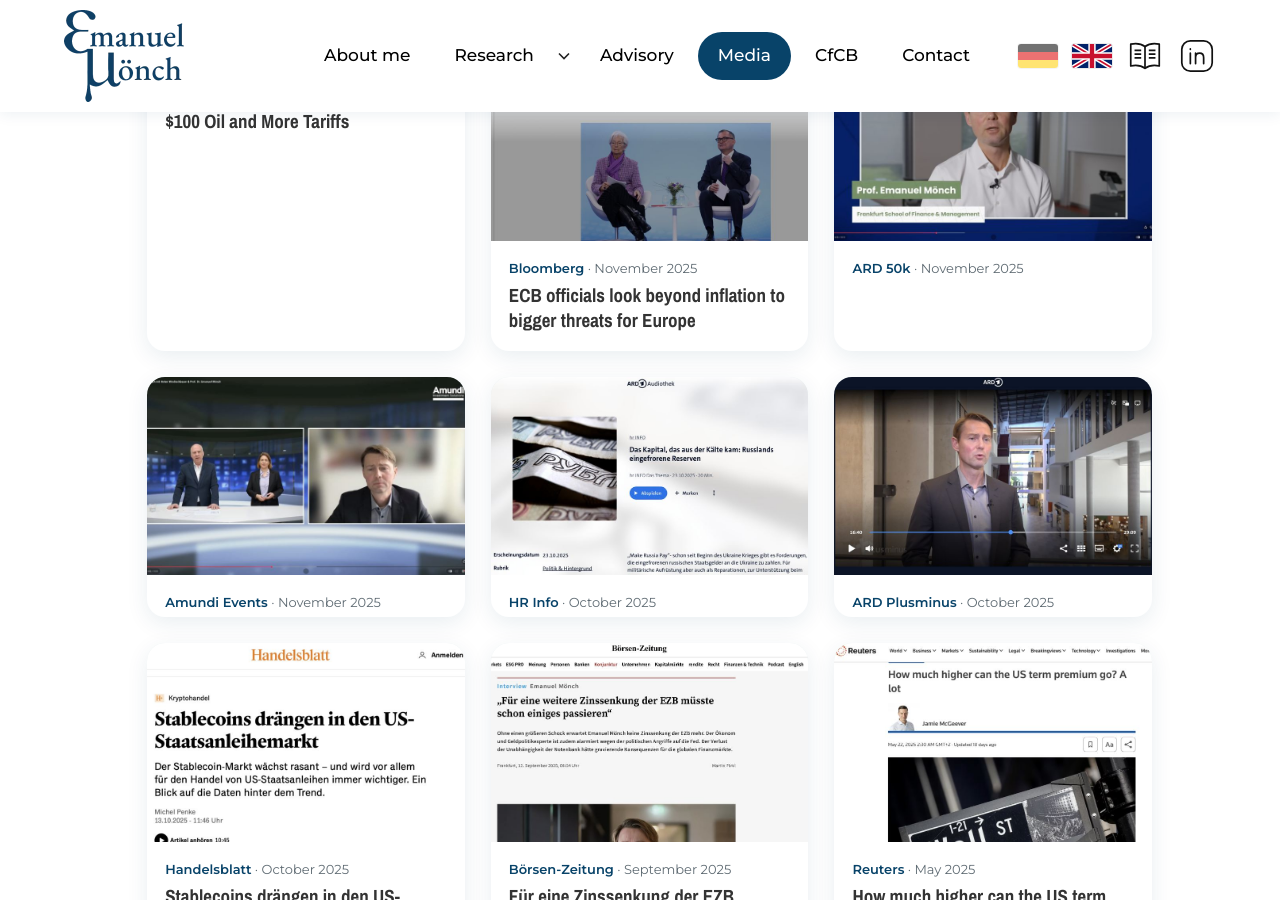
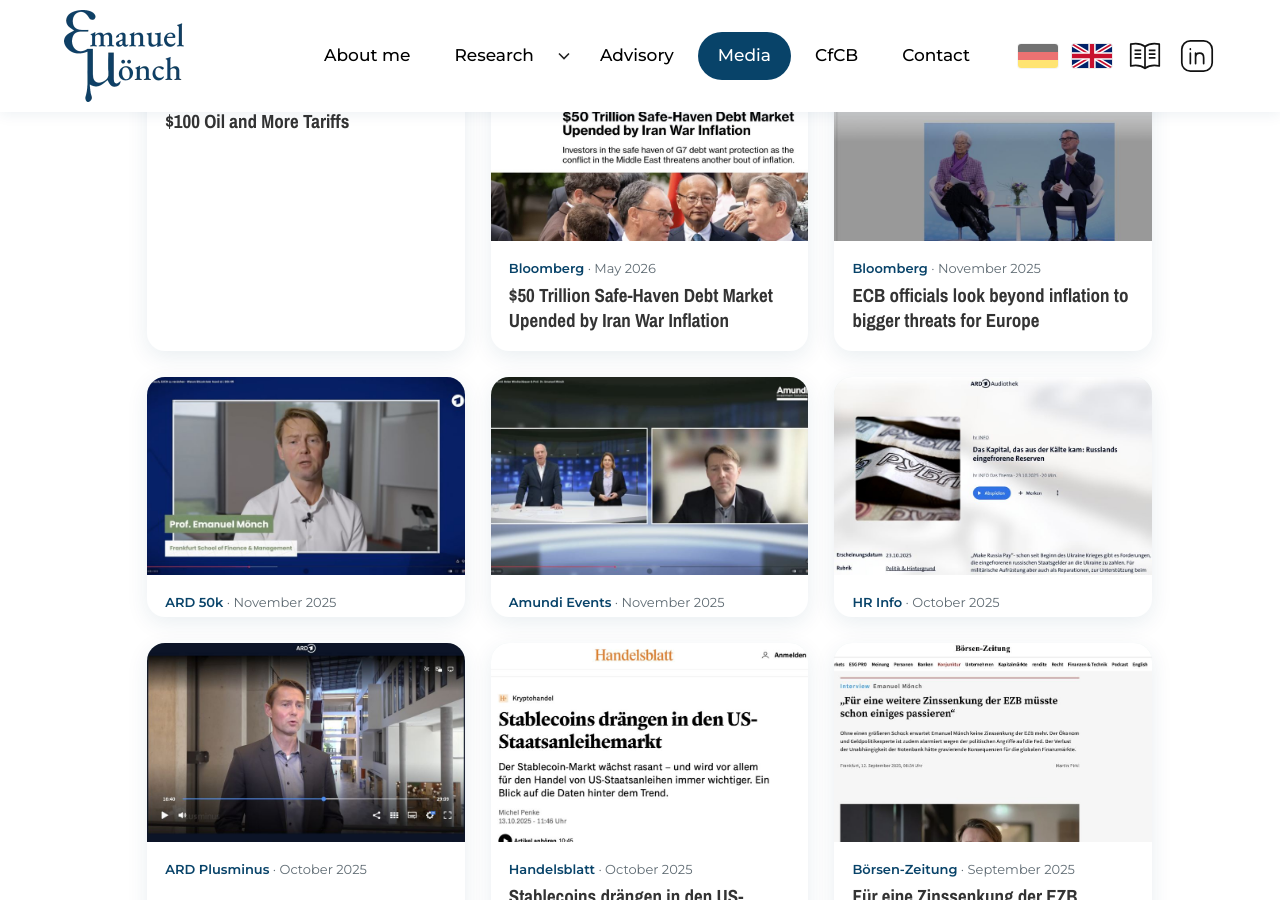
Before and after one commit to EmanuelMoench/website, a Jekyll site: the page built from media.html, in a window 1280 px wide and 900 px high, scrolled down 884 px. Built offline with Jekyll 4.4.1, drawn with Linux system fonts in a browser that asks for light colours.

Commit message:
Add Bloomberg feature (May 2026) with screenshot
Co-Authored-By: Claude Opus 5.5 <noreply@anthropic.com>
Claude-Session: https://claude.ai/code/session_01NkeFpE4bEZrQXBe3BSKNup

```diff
--- a/_data/media.yml
+++ b/_data/media.yml
@@ -11,6 +11,12 @@
   date: 2026-07
   title: Global Inflation Angst Is Back With $100 Oil and More Tariffs
   url: https://www.bloomberg.com/news/articles/2026-07-24/global-inflation-angst-is-back-with-100-oil-and-more-tariffs
+
+- outlet: Bloomberg
+  date: 2026-05
+  title: $50 Trillion Safe-Haven Debt Market Upended by Iran War Inflation
+  url: https://www.bloomberg.com/news/features/2026-05-21/iran-war-upends-inflation-bets-in-50-trillion-debt-market-safe-haven
+  image: bloomberg-2605.jpg
 
 - outlet: Bloomberg
   date: 2025-11
```
Also changed, not shown: assets/images/media/bloomberg-2605.jpg (added).
